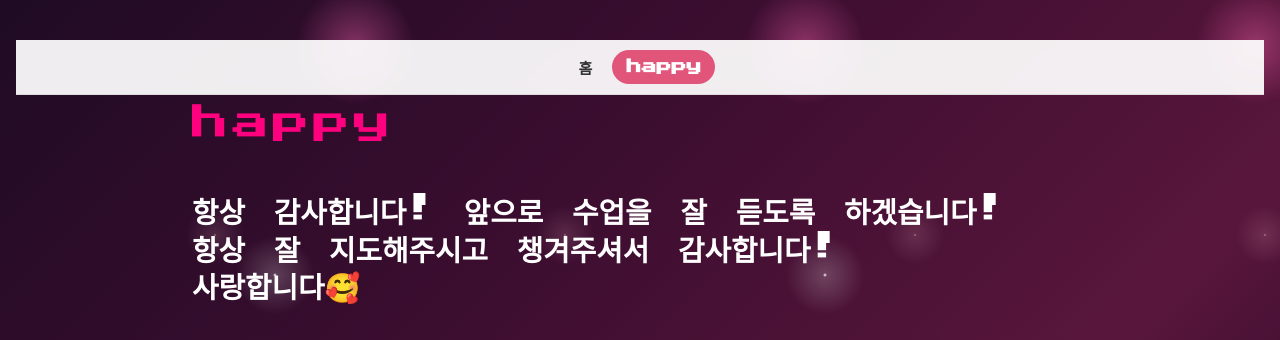
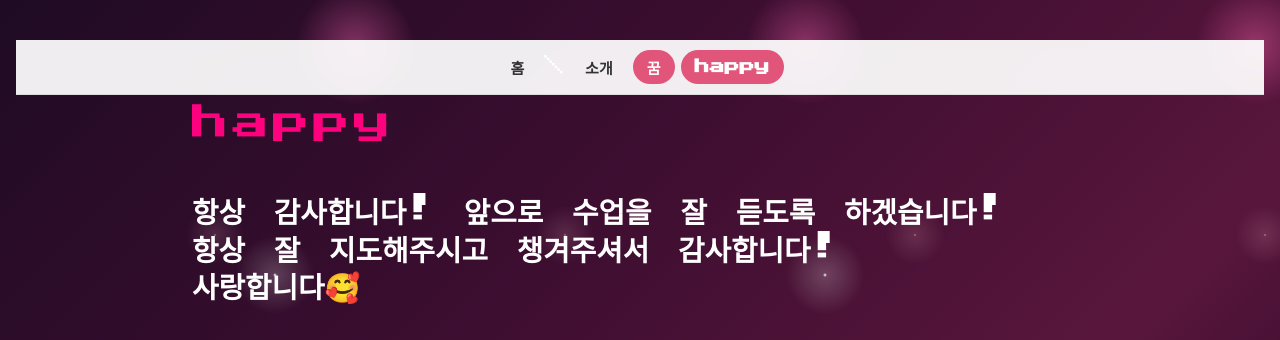
Before and after one commit to pffyffe20713-star/my-page, a plain HTML site: page happy.html in a window 1280 px wide. Shown: the top 340 px of the page. Drawn offline with nearby package versions, Linux system fonts and the light colour scheme; a web font is replaced by a local one.

Commit message:
Update happy.html

```diff
--- a/happy.html
+++ b/happy.html
@@ -252,7 +252,9 @@ html.st-dark img,html.st-dark video,html.st-dark iframe,html.st-dark canvas{filt
 <body class="min-h-screen py-10 px-4 flex flex-col items-center justify-between">
 <nav class="st-nav" data-studio="nav">
   <div class="st-nav-in">
-    <a class="st-nav-a" href="index.html">홈</a>
+    <a class="st-nav-a" href="index.html">홈</a>\
+    <a class="st-nav-a" href="about.html">소개</a>
+    <a class="st-nav-a is-on" href="dream.html">꿈</a>
     <a class="st-nav-a is-on" href="happy.html">happy</a>
   </div>
 </nav>
```
